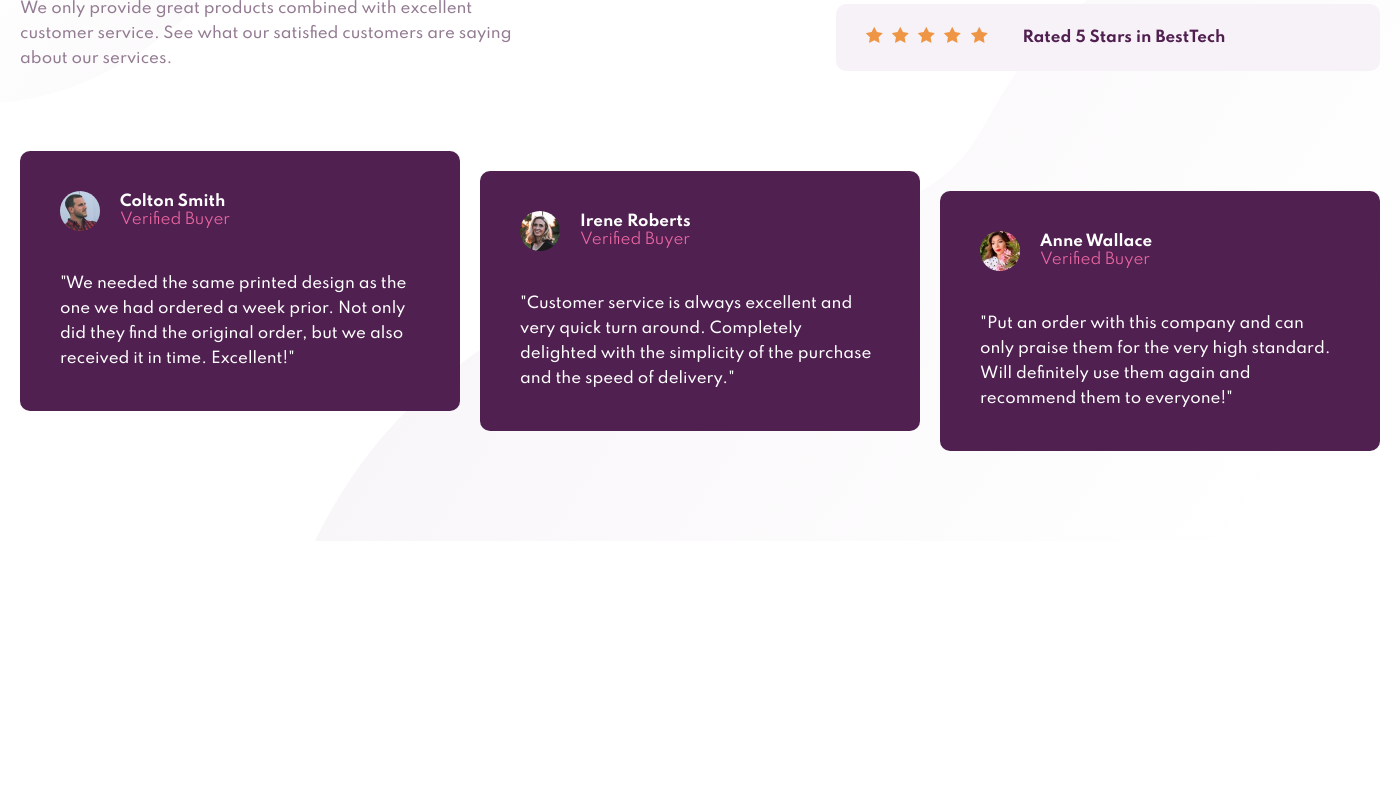
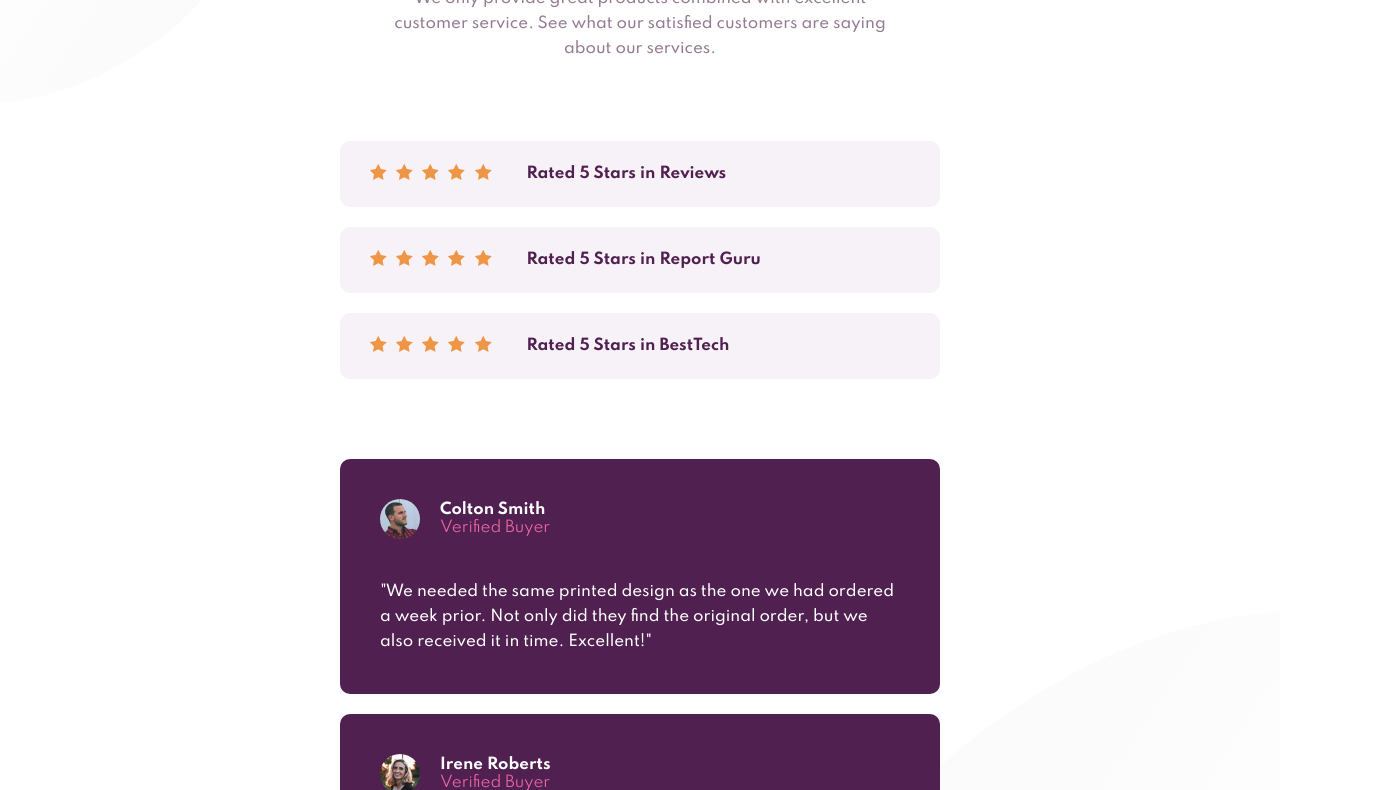
Before and after one commit to webarteka/Social-proof-section, a plain HTML site: page index.html in a window 1280 px wide. Shown: the part 259-1049 px from the top of the page, 1400 px wide, since content can reach past the window. Before the commit the page ends 800 px from the top, so only its background shows below. Drawn offline with Linux system fonts and the light colour scheme.

Commit message:
Add files via upload

```diff
--- a/style.css
+++ b/style.css
@@ -7,7 +7,6 @@
 body{
     font-family: 'Spartan', sans-serif;
     background-color: #fff;
-    height: 100%;
 }
 
 h1{
@@ -37,7 +36,6 @@ p{
 
 .home{
     width: 100%;
-    min-width: 1400px;
     min-height: 100vh;
 
     display: flex;
@@ -48,7 +46,7 @@ p{
 }
 
 .container{
-    width: 1400px;
+    max-width: 1400px;
     min-height: 100%;
     padding: 80px 20px;
     margin: 0 auto;
@@ -120,7 +118,6 @@ p{
 
     display: grid;
     grid-template-columns: repeat(3, 1fr);
-    grid-template-rows: 1fr;
     grid-column-gap: 20px;
 }
 
@@ -176,3 +173,53 @@ p{
 
     z-index: -1;
 }
+
+@media(max-width: 1400px){
+    .container{
+        width: 100%;
+    }
+
+    .box-top{
+        flex-direction: column;
+    }
+
+    .header h1, .header p{
+        margin-left: auto;
+        margin-right: auto;
+        text-align: center;
+    }
+
+    .rating{
+        margin-top: 80px;
+    }
+
+    .rate{
+        width: 600px;
+        height: 66px;
+        justify-self: center !important;
+    }
+
+    .opinions{
+        grid-template-columns: 1fr;
+        grid-row-gap: 20px;
+    }
+
+    .opinion{
+        justify-self: center;
+        width: 600px;
+    }
+}
+
+@media(max-width: 800px){
+    html, body, main, .home, .container{
+        width: 100%;
+    }
+
+    .rate{
+        width: 100%;
+    }
+
+    .opinion{
+        width: 100%;
+    }
+}
```
